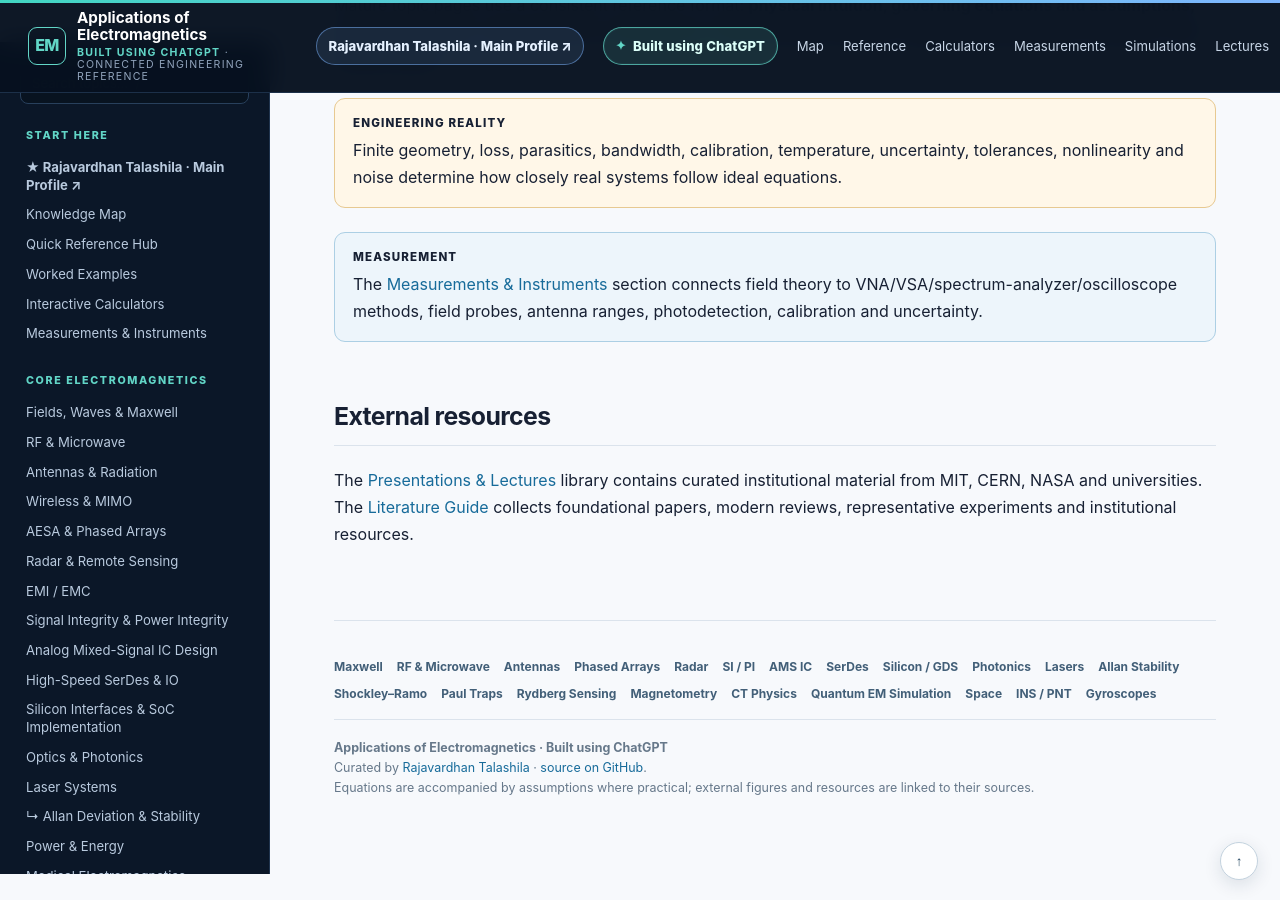
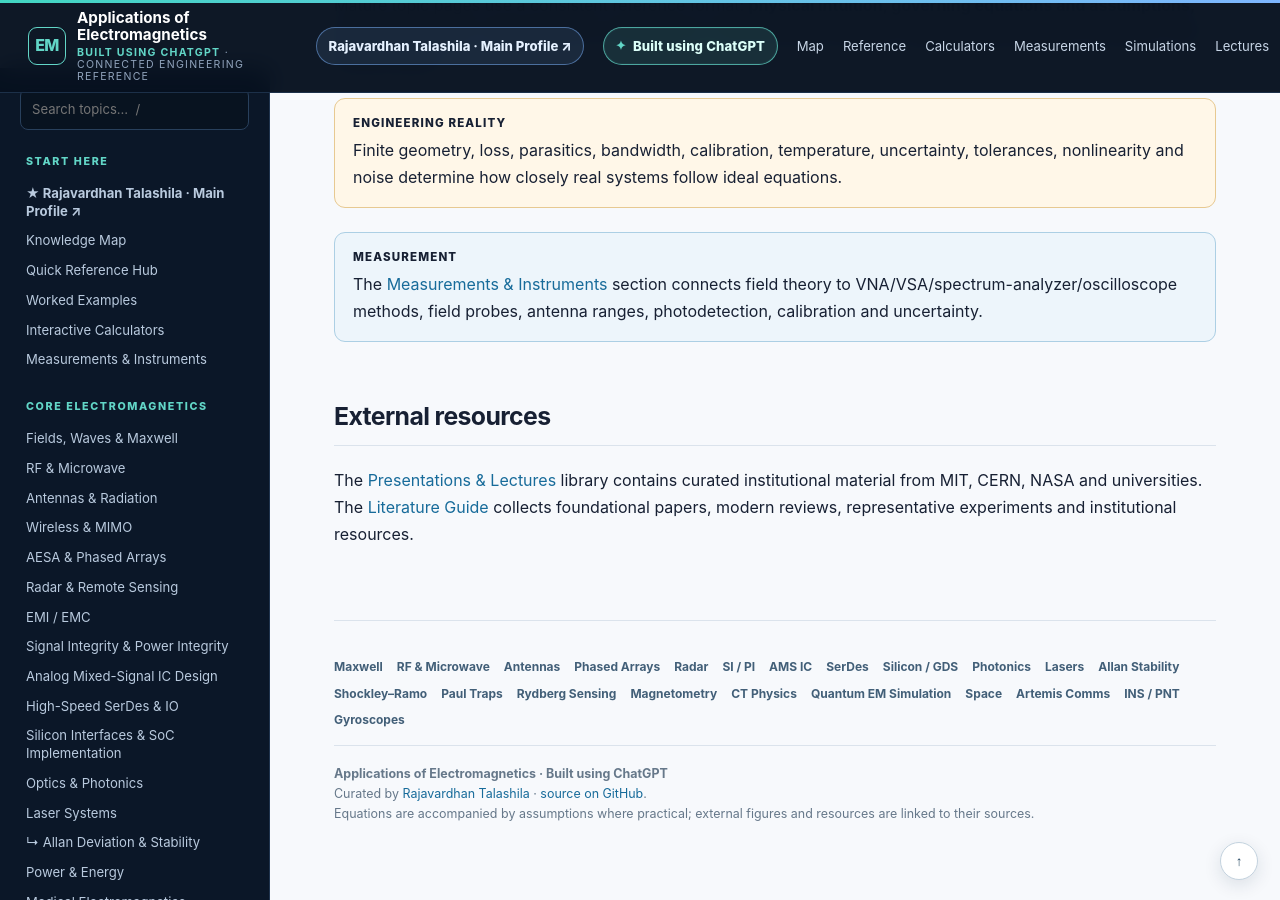
Before and after one commit to RajavardhanT/Electromagnetics_Applications, a Jekyll site: the page built from index.md, in a window 1280 px wide and 900 px high, scrolled down 5879 px. Built offline with Jekyll 4.4.1, drawn with Linux system fonts in a browser that asks for light colours.

Commit message:
Add Artemis communications to navigation

```diff
--- a/_layouts/default.html
+++ b/_layouts/default.html
@@ -105,6 +105,7 @@
       <a href="{{ '/hydrogen-maser/' | relative_url }}">Hydrogen Maser</a>
       <a href="{{ '/gravity-probe-b/' | relative_url }}">Gravity Probe B</a>
       <a href="{{ '/computational-em/' | relative_url }}">Spacecraft Electromagnetics</a>
+      <a href="{{ '/artemis-communications/' | relative_url }}">Artemis Lunar Communications</a>
       <a href="{{ '/inertial-navigation/' | relative_url }}">Modern Inertial Navigation</a>
       <a href="{{ '/modern-gyroscopes/' | relative_url }}">↳ Modern Gyroscopes</a>
       <a href="{{ '/earth-space/chandler-wobble-vlbi.html' | relative_url }}">VLBI, Chandler Wobble & Earth Rotation</a>
@@ -154,6 +155,7 @@
           <a href="{{ '/medical/ct-scan-physics.html' | relative_url }}">CT Physics</a>
           <a href="{{ '/quantum/em-simulation-quantum-computing.html' | relative_url }}">Quantum EM Simulation</a>
           <a href="{{ '/computational-em/' | relative_url }}">Space</a>
+          <a href="{{ '/artemis-communications/' | relative_url }}">Artemis Comms</a>
           <a href="{{ '/inertial-navigation/' | relative_url }}">INS / PNT</a>
           <a href="{{ '/modern-gyroscopes/' | relative_url }}">Gyroscopes</a>
         </nav>
```
